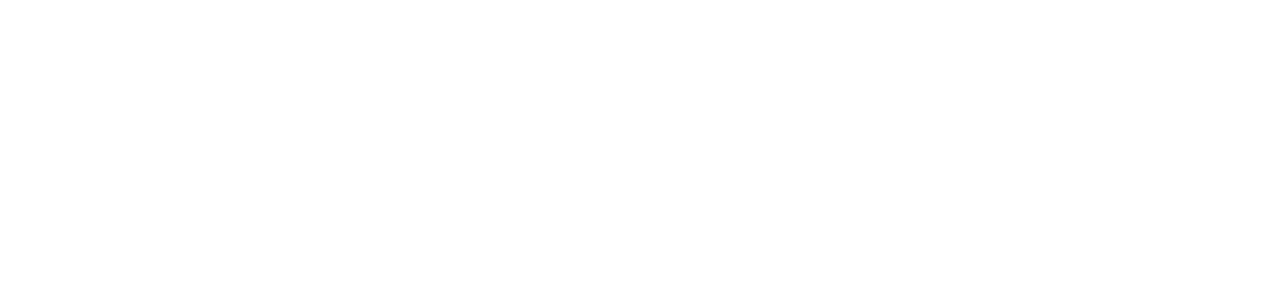
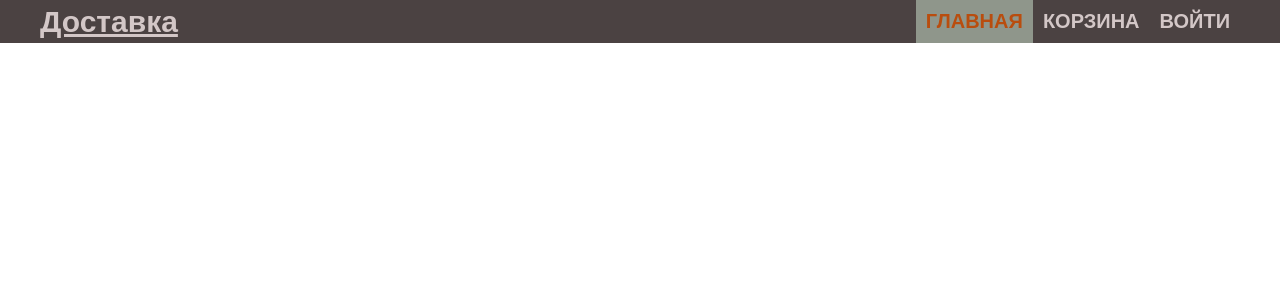
Before and after one commit to RuslanNadyrshyn/GoLangCourse, a Vue app in the folder nadyrshyn/: page / in a window 1280 px wide. Shown: the top 300 px of the page. Built offline with nearby package versions, Linux system fonts and the light colour scheme.

Commit message:
Edit HeaderItem.vue

```diff
--- a/nadyrshyn/src/App.vue
+++ b/nadyrshyn/src/App.vue
@@ -1,6 +1,6 @@
 <template>
   <div class="body" id="app">
-    <nav></nav>
+    <HeaderItem></HeaderItem>
     <router-view />
   </div>
 </template>
@@ -9,6 +9,28 @@
 body {
   margin: 0;
 }
+.intro {
+  display: flex;
+  flex-direction: column;
+  width: 100%;
+  min-height: 100vh;
+  background-color: #333;
+}
+.container {
+  max-width: 1200px;
+  margin: 0 auto;
+}
+.title {
+  display: flex;
+  justify-content: center;
+  margin: 10px auto;
+}
+.title_logo {
+}
+.title_text {
+  font: bold 32px sans-serif;
+  color: #d3c7c7;
+}
 button {
   font-size: 16px;
   text-transform: uppercase;
@@ -16,11 +38,9 @@ button {
   width: fit-content;
   cursor: pointer;
   border: solid 1px #111;
-  opacity: 0.9;
-  transition: color 0.2s linear, transform 0.1s linear, scale 0.2s;
+  transition: all 0.2s;
 }
 button:hover {
-  opacity: 1;
   cursor: pointer;
   transform: scale(1.05);
 }
@@ -34,4 +54,17 @@ button:active {
 .red {
   background-color: red;
 }
+img {
+  display: block;
+  border-radius: 10px;
+  max-width: 100%;
+  max-height: 100%;
+  transition: transform 0.2s;
+}
 </style>
+<script>
+import HeaderItem from "@/components/HeaderItem";
+export default {
+  components: { HeaderItem },
+};
+</script>
--- a/nadyrshyn/src/components/HeaderItem.vue
+++ b/nadyrshyn/src/components/HeaderItem.vue
@@ -1,20 +1,31 @@
 <template>
-  <header class="header">
+  <header>
     <div class="container">
       <div class="header_inner">
-        <div class="header_title" @click="$router.push({ path: `/products` })">
-          Доставка
-        </div>
+        <router-link class="header_title" :to="'/'">Доставка</router-link>
         <nav class="nav">
-          <div class="nav_link" @click="$router.push({ path: `/products` })">
+          <router-link
+            v-bind:class="$route.path === '/' ? 'nav_link_active' : 'nav_link'"
+            :to="'/'"
+          >
             Главная
-          </div>
-          <div class="nav_link" @click="$router.push({ path: `/basket` })">
+          </router-link>
+          <router-link
+            v-bind:class="
+              $route.path === '/basket' ? 'nav_link_active' : 'nav_link'
+            "
+            :to="'/basket'"
+          >
             Корзина
-          </div>
-          <div class="nav_link" @click="$router.push({ path: `/login` })">
+          </router-link>
+          <router-link
+            v-bind:class="
+              $route.path === '/login' ? 'nav_link_active' : 'nav_link'
+            "
+            :to="'/login'"
+          >
             Войти
-          </div>
+          </router-link>
         </nav>
       </div>
     </div>
@@ -42,7 +53,6 @@ header {
   justify-content: space-between;
   cursor: pointer;
   color: #d3c7c7;
-  width: 300px;
 }
 
 .header_inner {
@@ -51,15 +61,13 @@ header {
   justify-content: space-between;
   align-items: center;
 }
-.container {
-  width: 100%;
-  max-width: 1200px;
-  margin: 0 auto;
-}
 
 .nav {
+  display: flex;
+  flex-direction: row;
   font-size: 20px;
   text-transform: uppercase;
+  text-decoration: none;
 }
 
 .nav_link {
```
